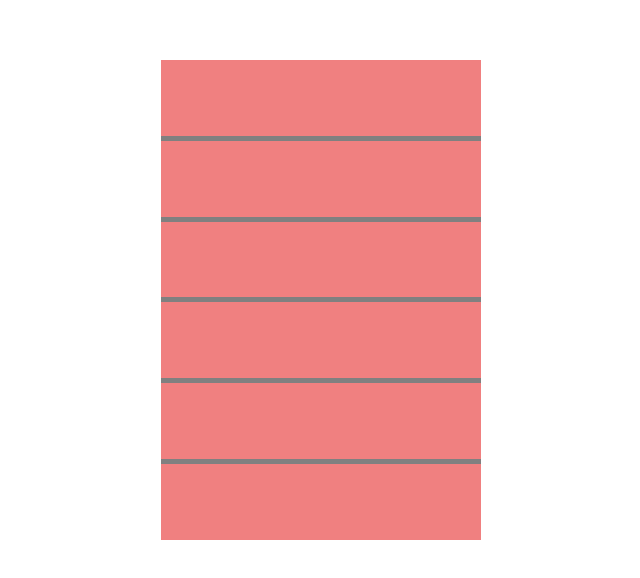
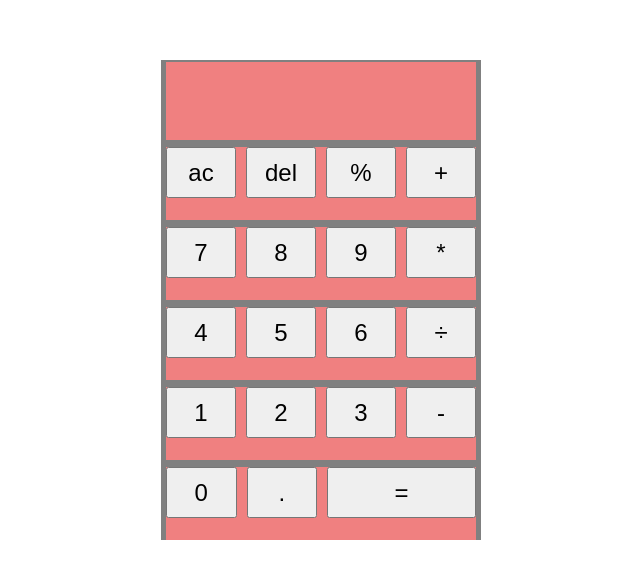
Before and after one commit to Aloooy108/Calculator, a plain HTML site: page index.html in a window 1280 px wide. Shown: the part 108-686 px from the top of the page, without its empty margins (319-959 px from the left). Drawn offline with Linux system fonts and the light colour scheme.

Commit message:
added buttons. to do next: add screen.

```diff
--- a/index.html
+++ b/index.html
@@ -10,22 +10,37 @@
 <body>
     <div class="calc">
         <div id="row1" class="grid"></div>
-        <div id="row2" class="grid"></div>
-        <div id="row3" class="grid"></div>
-        <div id="row4" class="grid"></div>
-        <div id="row5" class="grid"></div>
-        <div id="row6" class="grid"></div>
+        <div id="row2" class="grid">
+            <button id="ac">ac</button>
+            <button id="del">del</button>
+            <button id="mod">%</button>
+            <button id="plus">+</button>
+        </div>
+        <div id="row3" class="grid">
+            <button id="7">7</button>
+            <button id="8">8</button>
+            <button id="9">9</button>
+            <button id="multiplay">*</button>
+        </div>
+        <div id="row4" class="grid">
+            <button id="4">4</button>
+            <button id="5">5</button>
+            <button id="6">6</button>
+            <button id="divide">÷</button>
+        </div>
+        <div id="row5" class="grid">
+            <button id="1">1</button>
+            <button id="2">2</button>
+            <button id="3">3</button>
+            <button id="minus">-</button>
+        </div>
+        <div id="row6" class="grid">
+            <div style="display: flex;flex-grow: 1;gap: 10px;">
+                <button id="0">0</button>
+                <button id="dot">.</button>
+            </div>
+            <button id="equals">=</button>
+        </div>
     </div>
 </body>
 </html>
-<!--
-<div class="num">7</div>
-<div class="num">8</div>
-<div class="num">9</div>
-<div class="num">4</div>
-<div class="num">5</div>
-<div class="num">6</div>
-<div class="num">1</div>
-<div class="num">2</div>
-<div class="num">3</div>
-<div class="num">0</div> -->
--- a/style.css
+++ b/style.css
@@ -10,6 +10,15 @@ body{
     display: flex;
     flex-grow: 1;
     background-color: lightcoral;
+    gap: 10px;
+    margin-left: 5px;
+    margin-right: 5px;
+    margin-top: 2px;
+}
+#row1{
+    display: flex;
+    flex-grow: 2;
+    flex-direction: row;
 }
 .calc{
    display: flex;
@@ -27,3 +36,17 @@ body{
     margin: 10px;
     flex-wrap: wrap;
 }
+button{
+    display: flex;
+    flex-grow: 1;
+    height: 70%;
+    align-items: center;
+    justify-content: center;
+    font-size: 24px;
+    width: 25%;
+
+}
+#equals{
+    display: flex;
+    flex-grow: 0.8;
+}
```
